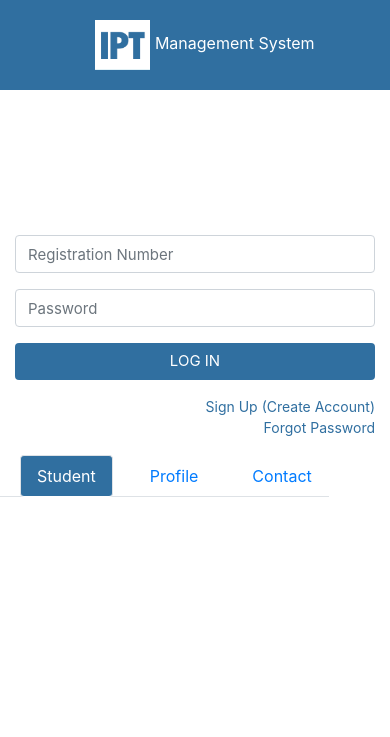
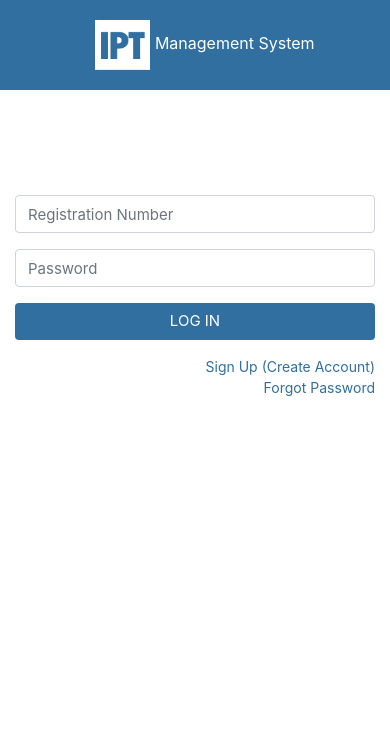
Before and after one commit to nasmohd/iptms.github.io, a PHP site: page /UNI_3rd_year/ in a window 390 px wide. Shown: the top 737 px of the page. Run offline with PHP 8.4, Linux system fonts and the light colour scheme.

Commit message:
trying to make all responsive

```diff
--- a/index.php
+++ b/index.php
@@ -49,17 +49,50 @@
     <br/> <br/>
 
 
-<div class="container mt-5" >
+<div class="container mt-2" >
     <div class="row">
         <div class="col-lg-4"></div>
         <div class="col-lg-4" id="loginForm">
 
             <form method="post" action="phpIncludes/login.inc.php">
-            <div class="form-group">
+            <div class="form-group"> <!-- style="border:3px solid rgba(48, 111, 160, 0.4)" -->
+
+
                 <div class="row d-flex justify-content-center">
+
+<!--
+                    <div class="col-lg-10">
+                    <div class="row">
+                    <div class="col-lg-12 col-md-12 col-sm-12" style="background-color: pink;">
+                        <div class="row">
+                <ul class="nav nav-pills nav-tabs" id="pills-tab" role="tablist">
+<div class="col-lg-4 d-flex justify-content-center" style="background-color: yellow;">
+  <li class="nav-item" style="margin-left:-2px;">
+    <a class="nav-link active" id="pills-home-tab" data-toggle="pill" href="#pills-home" role="tab" aria-controls="pills-home" aria-selected="true">Student</a>
+  </li></div>
+
+<div class="col-lg-4 d-flex justify-content-center">
+  <li class="nav-item" style="margin-left:-2px;">
+    <a class="nav-link" id="pills-profile-tab" data-toggle="pill" href="#pills-profile" role="tab" aria-controls="pills-profile" aria-selected="false">
+        <span style="text-align: center;">Institute</span> <br/>Supervisor </a>
+  </li></div>
+
+<div class="col-lg-4 d-flex justify-content-center">
+  <li class="nav-item" style="margin-left:-2px;">
+    <a class="nav-link" id="pills-contact-tab" data-toggle="pill" href="#pills-contact" role="tab" aria-controls="pills-contact" aria-selected="false">Industrial <br/>Supervisor</a>
+                        </li></div>
+</ul>    </div></div>
+                </div>
+                    </div>
+-->
+
+
+
+
+
+
                 <div class="col-lg-10 mt-5">
                     <input type="text" class="form-control" id="input" aria-describedby="emailHelp" name="regNo" placeholder="Registration Number">
-
                     </div>
 
                 <div class="col-lg-10 mt-3">
@@ -68,7 +101,7 @@
 
 
                 <div class="col-lg-10 mt-3">
-                      <button type="submit" id="input" class="btn col-12" style="background-color: #306FA0; color:white" name="login"> LOG IN</button>
+                    <button type="submit" id="input" class="btn col-12" style="background-color: #306FA0; color:white" name="login"> LOG IN</button>
                     </div>
 
                 <div class="col-lg-10">
@@ -77,7 +110,7 @@
                         <a href="#" class="float-right"> Sign Up (Create Account) </a>
                         </div>
 
-                        <div class="col-lg-12 ">
+                        <div class="col-lg-12 mb-5">
                         <a href="#" class="float-right"> Forgot Password </a>
                         </div>
 
@@ -96,17 +129,22 @@
 
 <!-- #306FA0 -->
 
+<!--
 <ul class="nav nav-pills mb-3 nav-tabs" id="pills-tab" role="tablist">
   <li class="nav-item">
     <a class="nav-link active" id="pills-home-tab" data-toggle="pill" href="#pills-home" role="tab" aria-controls="pills-home" aria-selected="true">Student</a>
   </li>
   <li class="nav-item">
-    <a class="nav-link" id="pills-profile-tab" data-toggle="pill" href="#pills-profile" role="tab" aria-controls="pills-profile" aria-selected="false">Profile</a>
+    <a class="nav-link" id="pills-profile-tab" data-toggle="pill" href="#pills-profile" role="tab" aria-controls="pills-profile" aria-selected="false">
+        Institute Supervisor </a>
+
   </li>
   <li class="nav-item">
-    <a class="nav-link" id="pills-contact-tab" data-toggle="pill" href="#pills-contact" role="tab" aria-controls="pills-contact" aria-selected="false">Contact</a>
+    <a class="nav-link" id="pills-contact-tab" data-toggle="pill" href="#pills-contact" role="tab" aria-controls="pills-contact" aria-selected="false">Industrial Supervisor</a>
   </li>
 </ul>
+-->
+
 <!--
 <div class="tab-content" id="pills-tabContent">
   <div class="tab-pane fade show active" id="pills-home" role="tabpanel" aria-labelledby="pills-home-tab">...</div>
```
Also changed, not shown: styles/main_page.css (line endings or trailing spaces).
